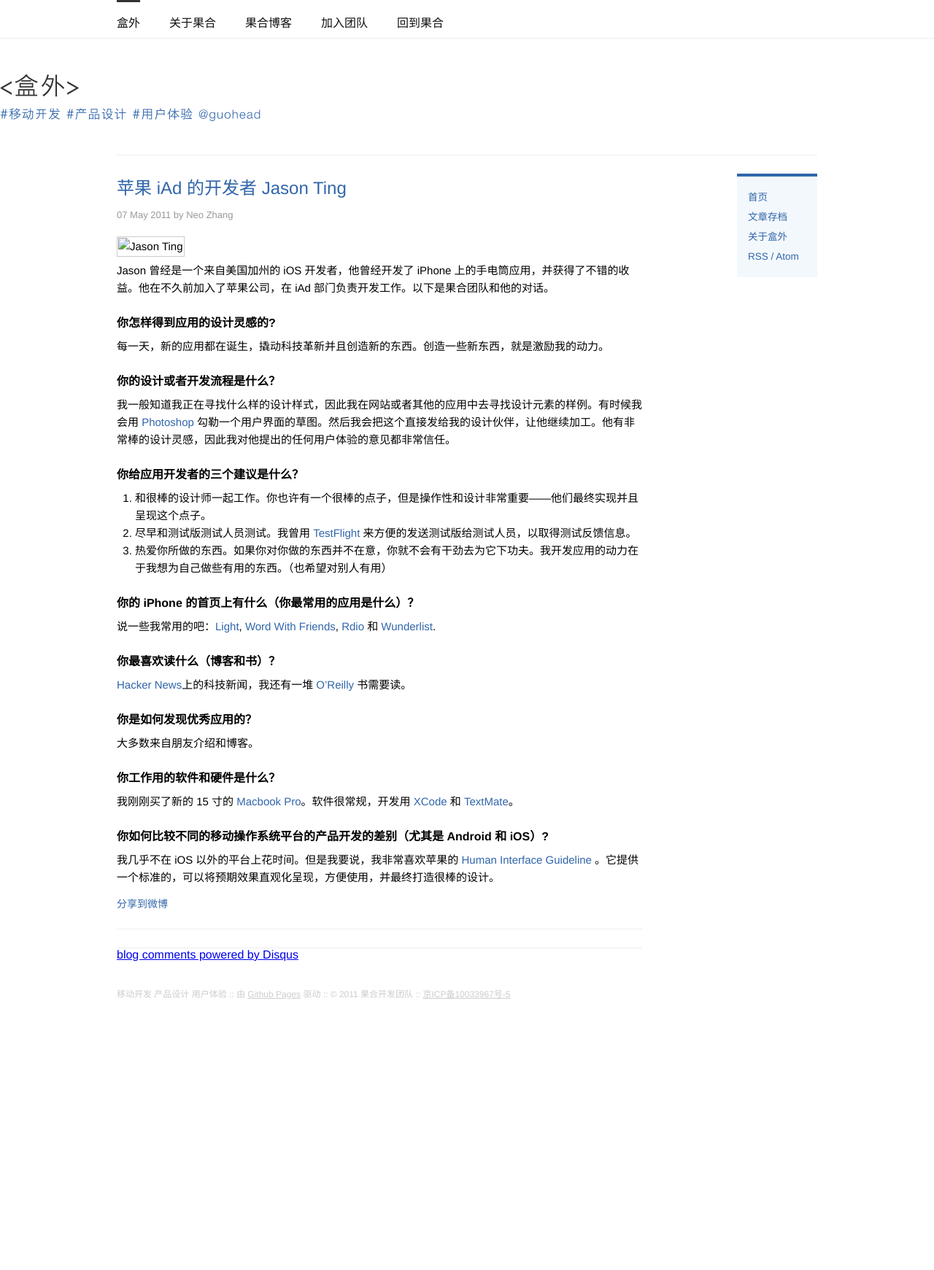
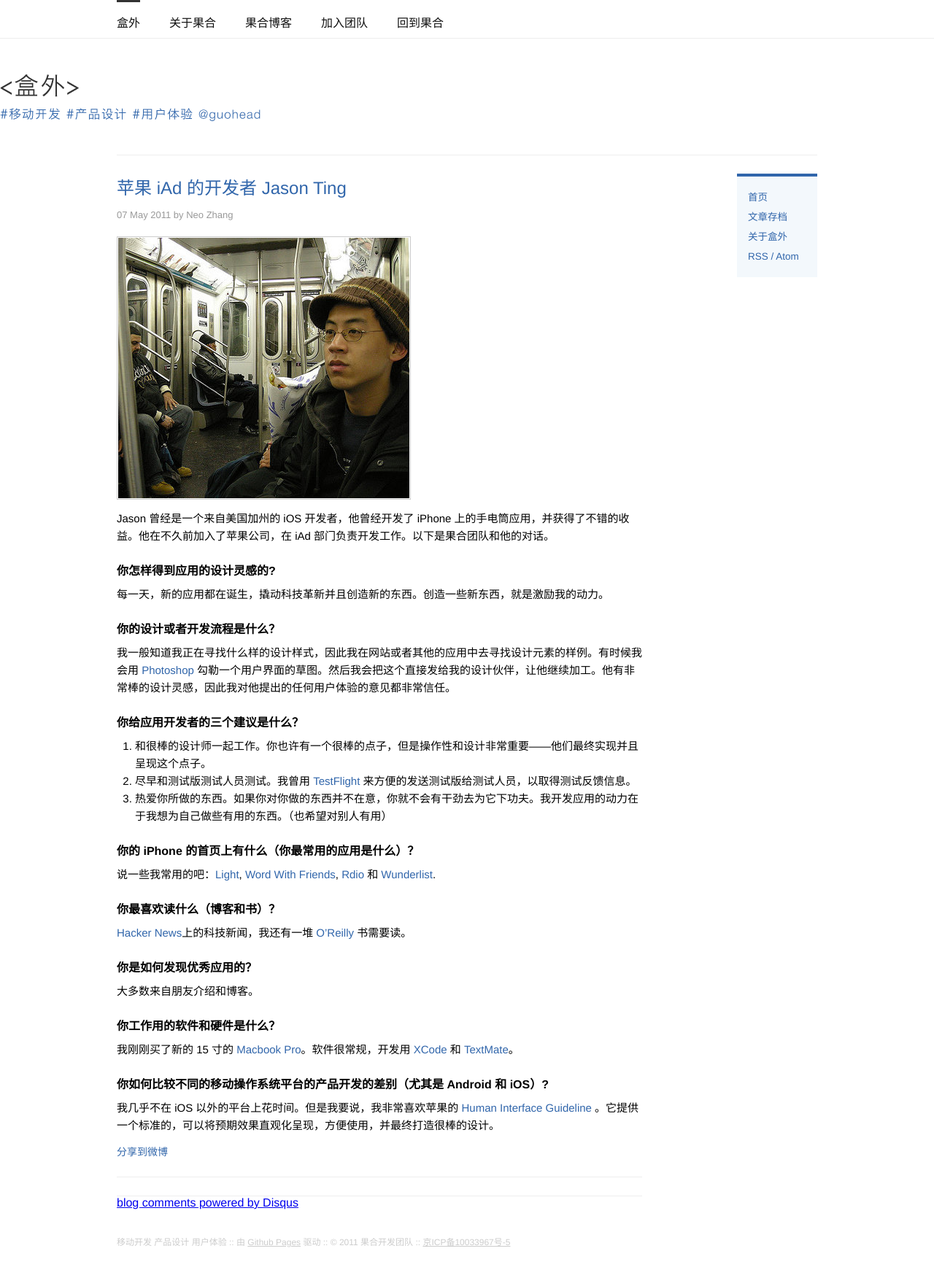
Before and after one commit to guohe/outofbox, a Jekyll site: the page built from _posts/2011-05-07-jason-apple-iad-designer.markdown, in a window 1280 px wide. Shown: the whole page at 73% size. Built offline with Jekyll 4.4.1, drawn with Linux system fonts in a browser that asks for light colours; comment, search, counter and statistics services are not loaded; before the commit the page ends 1401 px from its top, so only the background shows below that.

Commit message:
fixed image link in Jason's post

```diff
--- a/_posts/2011-05-07-jason-apple-iad-designer.markdown
+++ b/_posts/2011-05-07-jason-apple-iad-designer.markdown
@@ -4,7 +4,7 @@ title: 苹果 iAd 的开发者 Jason Ting
 author: Neo Zhang
 author-weibo: neozhang
 ---
-![Jason Ting](images/05072011/jason-ting.png)
+![Jason Ting](/images/05072011/jason-ting.png)
 
 Jason 曾经是一个来自美国加州的 iOS 开发者，他曾经开发了 iPhone 上的手电筒应用，并获得了不错的收益。他在不久前加入了苹果公司，在 iAd 部门负责开发工作。以下是果合团队和他的对话。
 
```
Also changed, not shown: 1 other file.
